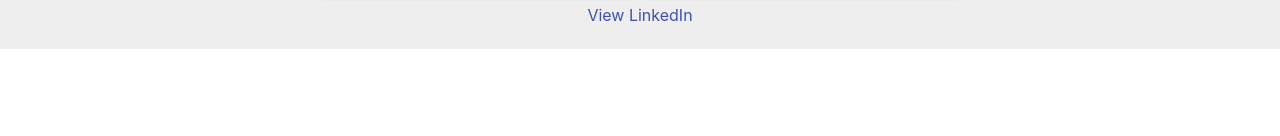
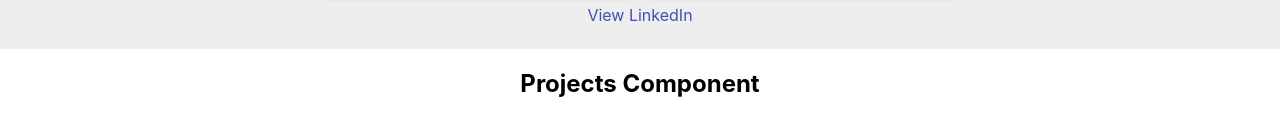
Before and after one commit to XLpacman805/portfolio, a React (Create React App) app: page / in a window 1280 px wide. Shown: the part 484-620 px from the top of the page. Built offline with nearby package versions, Linux system fonts and the light colour scheme.

Commit message:
Created Projects Component

```diff
--- a/src/App.js
+++ b/src/App.js
@@ -1,6 +1,7 @@
 import React from 'react';
 import Navigation from './Navigation';
 import Header from './Header';
+import Projects from './Projects';
 import './App.css';
 
 class App extends React.Component {
@@ -14,6 +15,7 @@
       <div className="App">
         <Navigation />
         <Header />
+        <Projects />
       </div>
     );
   }
--- /dev/null
+++ b/src/Projects.js
@@ -0,0 +1,11 @@
+import React from 'react';
+
+class Projects extends React.Component {
+    render() {
+        return (
+            <h2>Projects Component</h2>
+        );
+    }
+}
+
+export default Projects;
```
